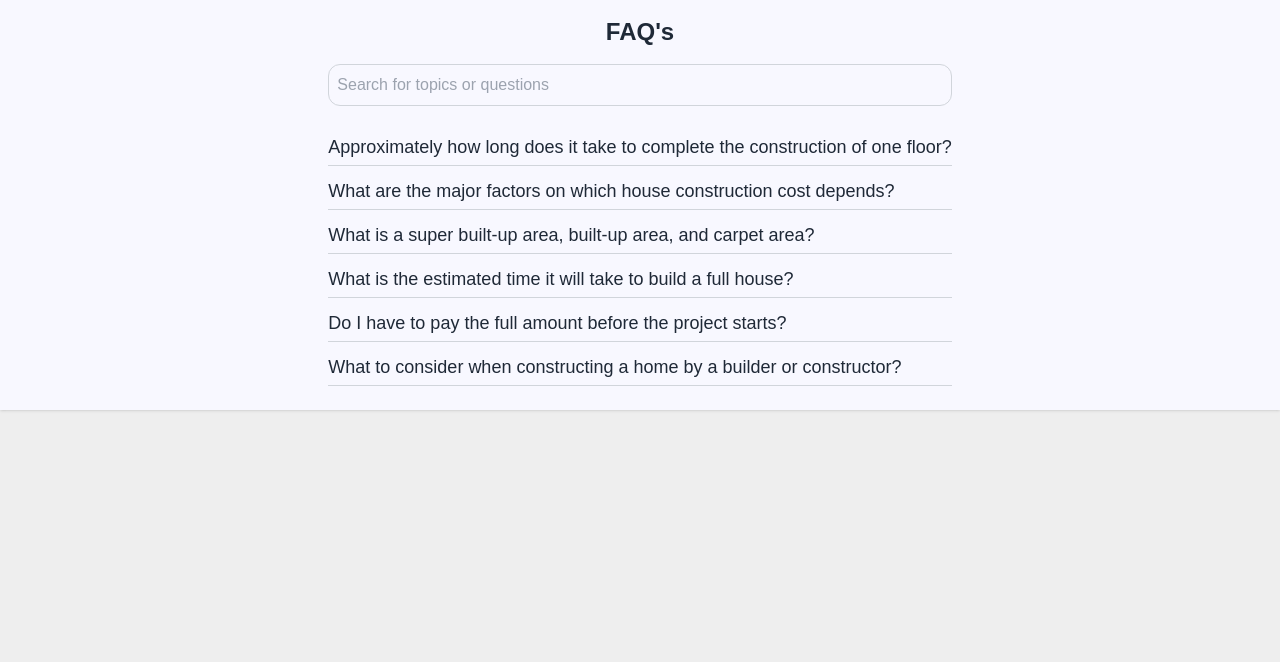
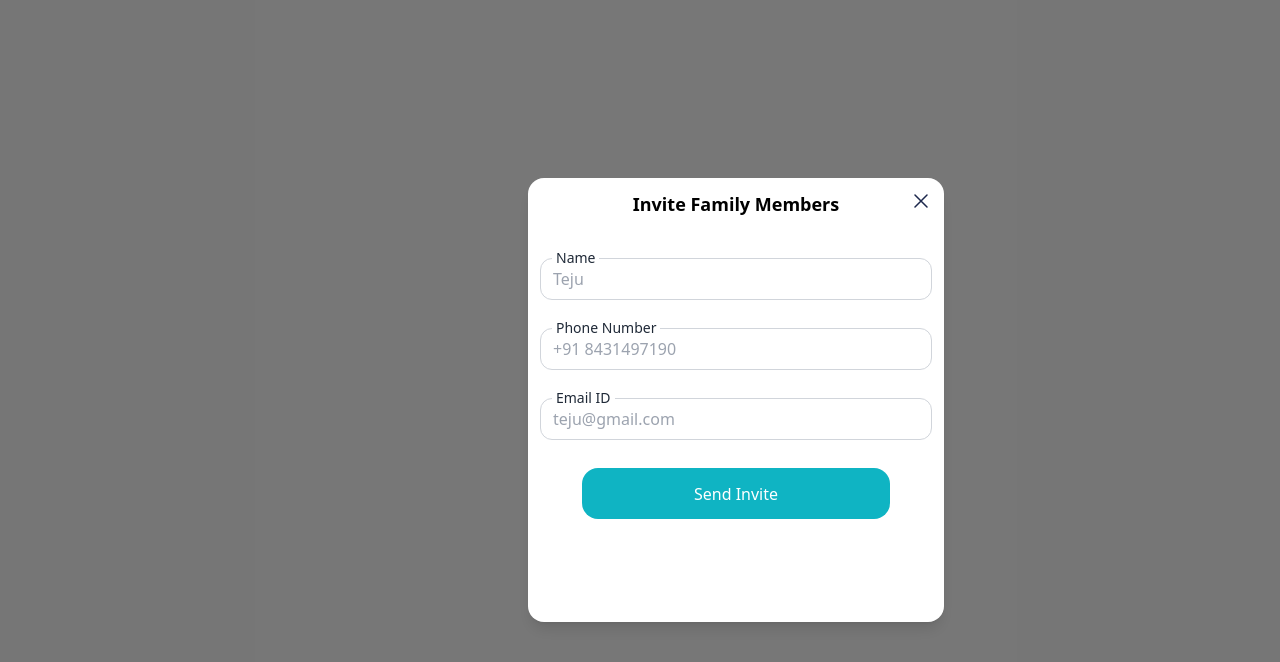
Before and after one commit to tejudharanesh/teju_habi, a React (Vite) app in the folder client/: page / in a window 1280 px wide. Shown: the top 662 px of the page. Built offline with nearby package versions, Linux system fonts and the light colour scheme.

Commit message:
implemented invitation to the client

```diff
--- a/client/src/App.jsx
+++ b/client/src/App.jsx
@@ -13,12 +13,13 @@ import Dashboard from "./pages/Dashboard/Dashboard";
 import PrivateRoute from "./components/PrivateRoute/PrivateRoute";
 import Testing from "./pages/Testing";
 import Faqs from "./pages/FAQ's/Faqs";
+import AddFamilyMembers from "./components/Client_profile/AddFamilyMembers";
 function App() {
   return (
     <AuthProvider>
       <Router>
         <Routes>
-          <Route path="/" element={<Faqs />} />
+          <Route path="/" element={<AddFamilyMembers />} />
           {/* <Route path="/" element={<Dashboard />} /> */}
           <Route path="/dashboard/*" element={<Dashboard />} />
 
--- /dev/null
+++ b/client/src/components/Client_profile/AddFamilyMembers.jsx
@@ -0,0 +1,61 @@
+import React from "react";
+import cancel from "../../assets/svg/cancel.svg";
+
+function AddFamilyMembers({ onClose }) {
+  return (
+    <div className="fixed inset-0 bg-black bg-opacity-50 flex justify-center items-center">
+      <div className="bg-white p-3 rounded-2xl shadow-lg text-center w-[361px] h-[404px] lg:w-[416px] lg:h-[444px] relative md:ml-48 lg:ml-[]">
+        <p className="text-black font-semibold text-lg">
+          Invite Family Members
+        </p>
+        <form className="mt-[40px] space-y-7 w-full px-4 md:px-0">
+          <div className="relative mb-5">
+            <label className="absolute -top-2.5 left-3 bg-white px-1 text-sm text-grey">
+              Name
+            </label>
+            <input
+              type="text"
+              name="name"
+              placeholder="Teju"
+              className="text-black block w-full px-3 py-2 border border-gray-300 rounded-xl bg-white focus:outline-none"
+            />
+          </div>
+          <div className="relative mb-5">
+            <label className="absolute -top-2.5 left-3 bg-white px-1 text-sm text-grey">
+              Phone Number
+            </label>
+            <input
+              type="text"
+              name="name"
+              placeholder="+91 8431497190"
+              className="text-black block w-full px-3 py-2 border border-gray-300 rounded-xl bg-white focus:outline-none"
+            />
+          </div>
+          <div className="relative mb-5 ">
+            <label className="absolute -top-2.5 left-3 bg-white px-1 text-sm text-grey">
+              Email ID
+            </label>
+            <input
+              type="text"
+              name="name"
+              placeholder="teju@gmail.com"
+              className="text-black block w-full px-3 py-2 border border-gray-300 rounded-xl bg-white focus:outline-none"
+            />
+          </div>
+
+          <button className="bg-primary w-[308px] h-[51px] rounded-2xl text-white">
+            Send Invite
+          </button>
+        </form>
+        <button
+          className="absolute top-4 right-4 text-gray-500"
+          onClick={onClose}
+        >
+          <img src={cancel} alt="" />
+        </button>
+      </div>
+    </div>
+  );
+}
+
+export default AddFamilyMembers;
--- a/client/src/pages/FAQ's/Faqs.jsx
+++ b/client/src/pages/FAQ's/Faqs.jsx
@@ -1,7 +1,9 @@
 import React, { useState } from "react";
+import search from "../../assets/images/search.png";
 
 function Faqs({ isExpanded }) {
   const [openIndex, setOpenIndex] = useState(null);
+  const [searchTerm, setSearchTerm] = useState("");
 
   const toggleFaq = (index) => {
     setOpenIndex(openIndex === index ? null : index);
@@ -39,6 +41,11 @@ function Faqs({ isExpanded }) {
       answer: "Answer to this question goes here.",
     },
   ];
+
+  const filteredFaqs = faqs.filter((faq) =>
+    faq.question.toLowerCase().includes(searchTerm.toLowerCase())
+  );
+
   return (
     <div className="min-h-screen flex flex-col items-center bg-background font-poppins w-full">
       <div
@@ -46,19 +53,25 @@ function Faqs({ isExpanded }) {
           isExpanded ? "md:px-20 lg:px-72" : "md:px-16 lg:px-60"
         }`}
       >
-        <div className="max-w-2xl mx-auto p-4">
-          <h2 className="text-2xl font-bold text-center mb-4">FAQ's</h2>
-          <div className="relative mb-6">
+        <div className=" p-4 w-full">
+          <h2 className="text-xl text-black font-bold text-center m-3">
+            FAQ's
+          </h2>
+          <div className="relative mb-6 w-full">
             <input
               type="text"
               placeholder="Search for topics or questions"
-              className="w-full p-2 border border-gray-300 rounded-xl bg-inherit"
+              className="w-full p-2 border border-gray-300 rounded-xl bg-inherit text-xs pl-14"
+              value={searchTerm}
+              onChange={(e) => setSearchTerm(e.target.value)}
             />
+            <img src={search} alt="search" className="absolute left-4 top-1" />
           </div>
-          {faqs.map((faq, index) => (
+          {filteredFaqs.length > 0 ? (
+            filteredFaqs.map((faq, index) => (
               <div key={index} className="mb-2">
                 <div
-                className={`cursor-pointer py-1  text-[16px] lg:text-[18px] ${
+                  className={`cursor-pointer py-1 text-black text-[16px] lg:text-[18px] ${
                     openIndex === index ? "" : "border-b border-gray-300"
                   }`}
                   onClick={() => toggleFaq(index)}
@@ -67,22 +80,29 @@ function Faqs({ isExpanded }) {
                 </div>
                 {openIndex === index && (
                   <div className="py-1 border-gray-300">
-                  <p className="text-[14px] lg:text-[16px]">{faq.answer}</p>
+                    <p className="text-[14px] lg:text-[16px] text-black">
+                      {faq.answer}
+                    </p>
                     <div className="mt-3 text-gray-600">
-                    <p>Was this helpful?</p>
+                      <p className="text-xs mb-1">Was this helpful?</p>
                     </div>
                     <div className="flex">
                       <button className="w-1/2 py-1 border-y border-gray-300">
                         Yes
                       </button>
-                    <button className="w-1/2  border border-gray-300 border-r-0">
+                      <button className="w-1/2 border border-gray-300 border-r-0">
                         No
                       </button>
                     </div>
                   </div>
                 )}
               </div>
-          ))}
+            ))
+          ) : (
+            <p className="text-center text-gray-500">
+              No matching questions found.
+            </p>
+          )}
         </div>
       </div>
     </div>
```
Also changed, not shown: client/src/assets/images/search.png (added). Lines whose indentation alone changed are shown as unchanged.
